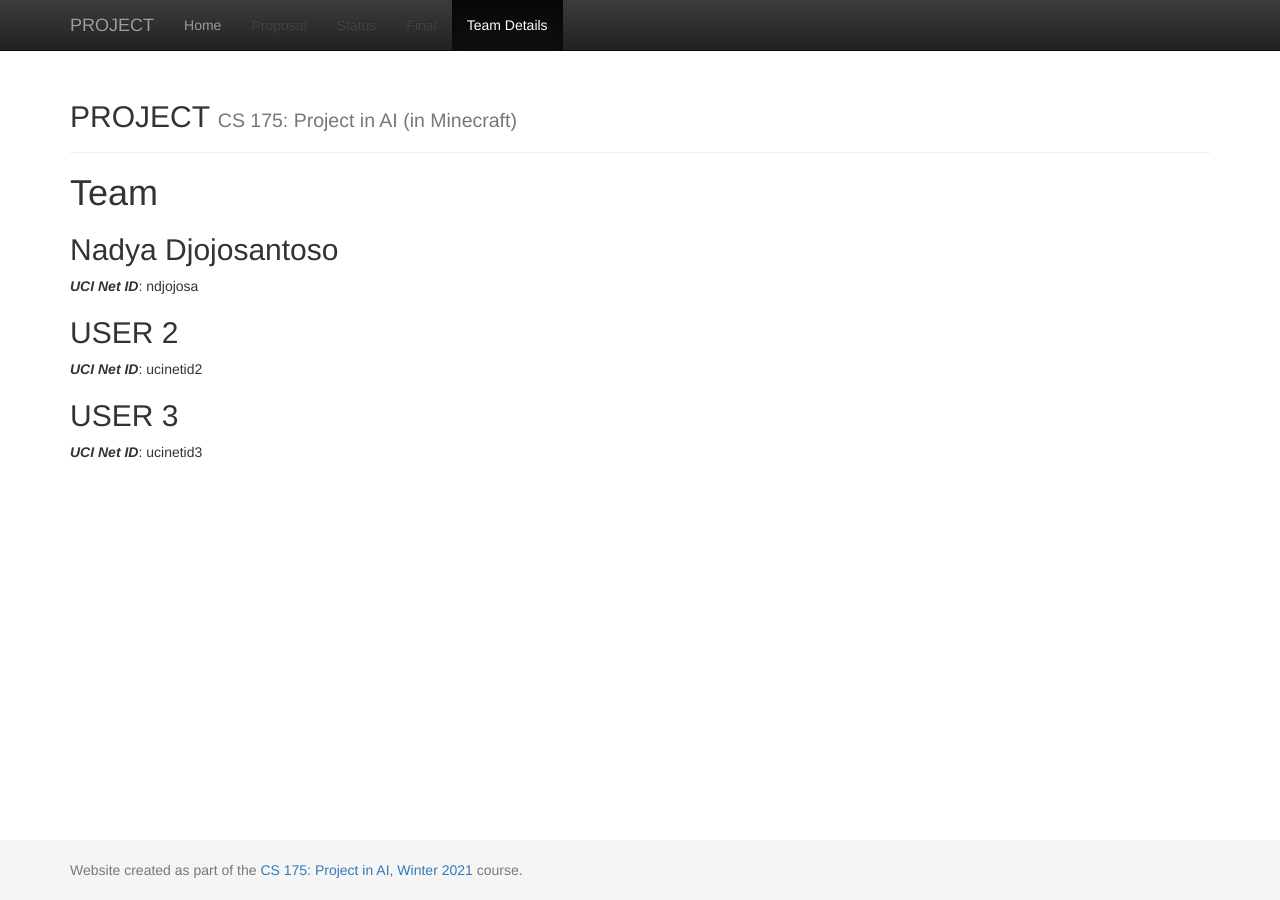
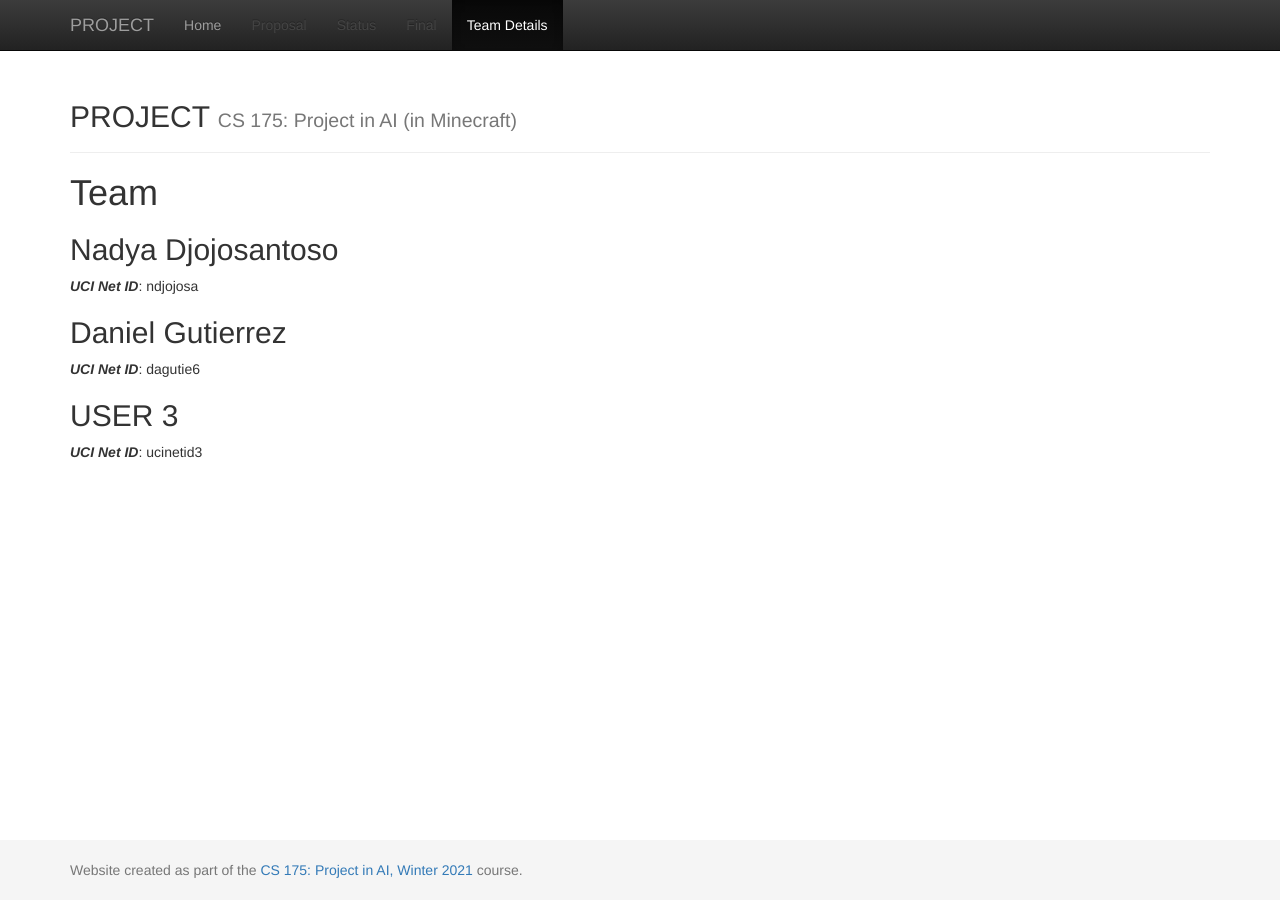
Before and after one commit to cs175-group12/GhastTennis, a Jekyll site: the page built from docs/team.md, in a window 1280 px wide. Built offline with Jekyll 4.4.1, drawn with Linux system fonts in a browser that asks for light colours.

Commit message:
name inserted

```diff
--- a/docs/team.md
+++ b/docs/team.md
@@ -9,8 +9,8 @@ title:  Team
 ## Nadya Djojosantoso
 ***UCI Net ID***: ndjojosa
 
-## USER 2
-***UCI Net ID***: ucinetid2
+## Daniel Gutierrez
+***UCI Net ID***: dagutie6
 
 ## USER 3
 ***UCI Net ID***: ucinetid3
```
